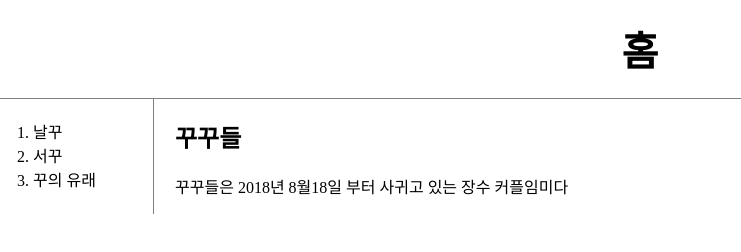
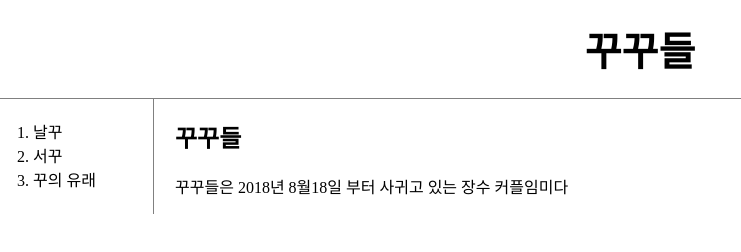
Before and after one commit to seoggu/my-website, a plain HTML site: page index.html in a window 1280 px wide. Shown: the whole page, without its empty margins (0-741 px from the left). Drawn offline with Linux system fonts and the light colour scheme.

Commit message:
Update index.html

```diff
--- a/index.html
+++ b/index.html
@@ -15,7 +15,7 @@
 <link rel="stylesheet" href="style.css">
 </head>
 <body>
-  <h1><a href="index.html">홈</a></h1>
+  <h1><a href="index.html">꾸꾸들</a></h1>
   <div id="grid">
   <ol>
     <li><a href="1.html">날꾸<a></li>
```
